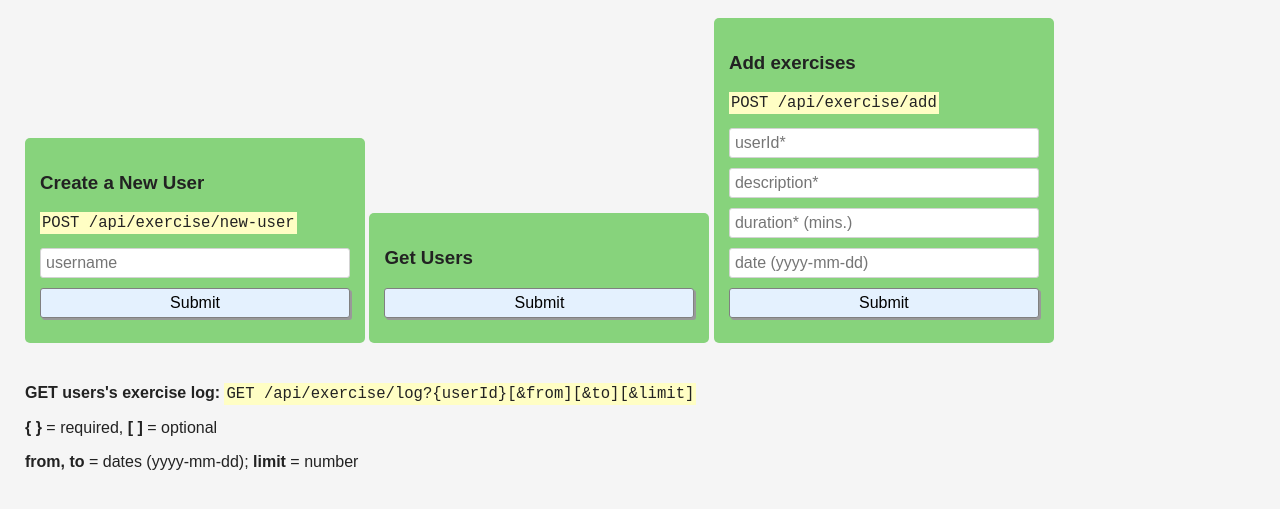
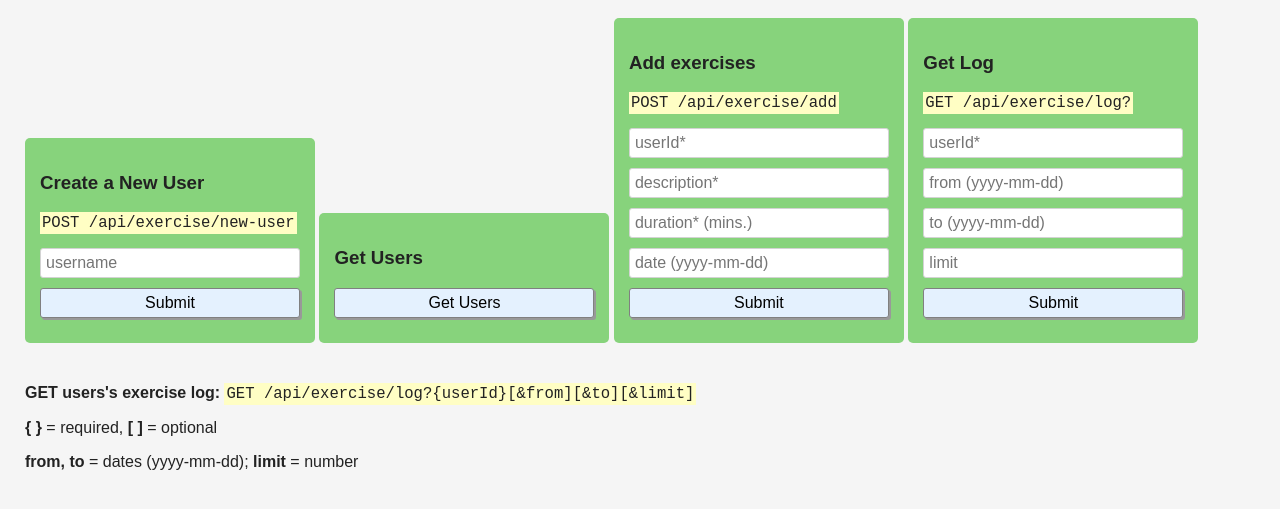
Before and after one commit to surajsharma/XTracker, a website: page views/index.html in a window 1280 px wide. Shown: the part 65-574 px from the top of the page. Drawn offline with Linux system fonts and the light colour scheme; files that its build step writes are made by us from their sources.

Commit message:
⛱🐷 Updated with Glitch

```diff
--- a/public/style.css
+++ b/public/style.css
@@ -28,8 +28,8 @@ form {
   padding: 15px;
   background-color: #87D37C;
   display: inline-block;
-  width: 100%;
-  max-width: 340px;
+  width: 80%;
+  max-width: 290px;
   border-radius: 5px;
 }
 
--- a/views/index.html
+++ b/views/index.html
@@ -19,7 +19,7 @@
           </form>
           <form action="/api/exercise/users" method="get">
             <h3>Get Users</h3>
-            <input type="submit" value="Submit">
+            <input type="submit" value="Get Users">
           </form>
           <form action="/api/exercise/add" method="post">
             <h3>Add exercises</h3>
@@ -30,6 +30,15 @@
             <input id="dat" type="text" name="date" placeholder="date (yyyy-mm-dd)">
             <input type="submit" value="Submit">
           </form>
+          <form action="/api/exercise/log" method="post">
+            <h3>Get Log</h3>
+            <p><code>GET /api/exercise/log?</code></p>
+            <input id="userid" type="text" name="userId" placeholder="userId*">
+            <input id="from" type="text" name="from" placeholder="from (yyyy-mm-dd)">
+            <input id="to" type="text" name="duration" placeholder="to (yyyy-mm-dd)">
+            <input id="limit" type="text" name="date" placeholder="limit">
+            <input type="submit" value="Submit">
+          </form>
           <p><strong>GET users's exercise log: </strong><code>GET /api/exercise/log?{userId}[&amp;from][&amp;to][&amp;limit]</code></p>
           <p><strong>{ }</strong> = required, <strong>[ ]</strong> = optional</p>
           <p><strong>from, to</strong> = dates (yyyy-mm-dd); <strong>limit</strong> = number</p>
```
Also changed, not shown: server.js (+11 -7 lines).
